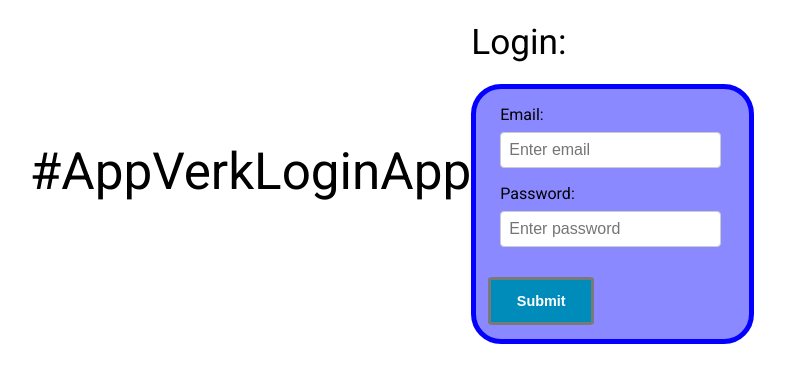
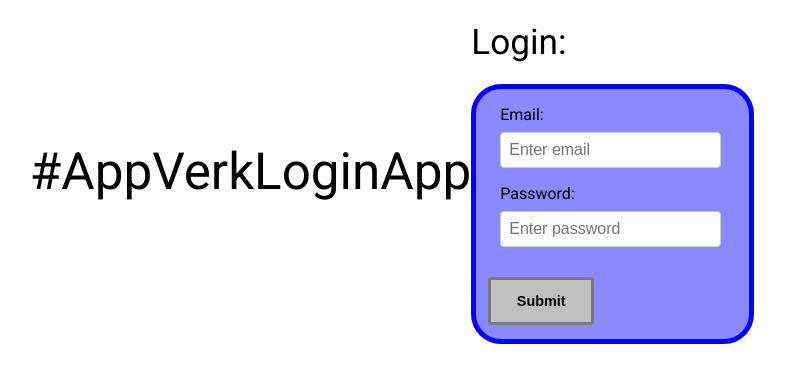
Before and after one commit to oleksy-piotr-angular/app-verk-login-app, an Angular app: page /login in a window 1280 px wide. Shown: the top 382 px of the page, without its empty margins (248-1033 px from the left). Built offline with nearby package versions, Linux system fonts and the light colour scheme.

Commit message:
properly defined styles for submit button especially if button is disabled

```diff
--- a/src/assets/styles/utilities.scss
+++ b/src/assets/styles/utilities.scss
@@ -19,16 +19,28 @@
   font-weight: bold;
   border-radius: 5%;
   border: #797979 3px solid;
+
+  &.btn-submit-color {
+    background-color: #008cba;
   }
-.button:active {
+
+  &.btn-logout-color {
+    background-color: #c0c0c0;
+    color: #000;
+  }
+
+  &:active {
     transform: scale(0.95);
   }
 
-.btn-submit-color {
-  background-color: #008cba;
+  &:hover {
+    background-color: #005f73;
+    color: white;
   }
 
-.btn-logout-color {
+  &:disabled {
     background-color: #c0c0c0;
     color: #000;
+    cursor: not-allowed;
   }
+}
```
Lines whose indentation alone changed are shown as unchanged.
